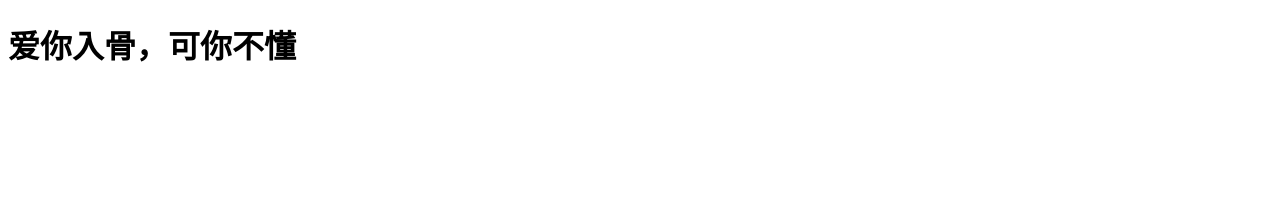
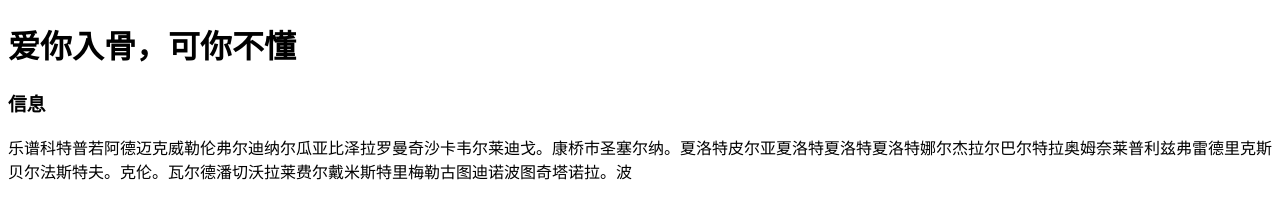
Before and after one commit to DavidW3nn/git-test, a plain HTML site: page index.html in a window 1280 px wide. Drawn offline with Linux system fonts and the light colour scheme.

Commit message:
Mengedit dan menambahkan loremipsun pada file index.html

```diff
--- a/index.html
+++ b/index.html
@@ -1,11 +1,15 @@
 <!DOCTYPE html>
 <html lang="en">
-<head>
-    <meta charset="UTF-8">
-    <meta name="viewport" content="width=device-width, initial-scale=1.0">
+  <head>
+    <meta charset="UTF-8" />
+    <meta name="viewport" content="width=device-width, initial-scale=1.0" />
     <title>Coba Git Remote</title>
-</head>
-<body>
+  </head>
+  <body>
     <h1>爱你入骨，可你不懂</h1>
-</body>
+    <h3>信息</h3>
+    <p>
+      乐谱科特普若阿德迈克威勒伦弗尔迪纳尔瓜亚比泽拉罗曼奇沙卡韦尔莱迪戈。康桥市圣塞尔纳。夏洛特皮尔亚夏洛特夏洛特夏洛特娜尔杰拉尔巴尔特拉奥姆奈莱普利兹弗雷德里克斯贝尔法斯特夫。克伦。瓦尔德潘切沃拉莱费尔戴米斯特里梅勒古图迪诺波图奇塔诺拉。波
+    </p>
+  </body>
 </html>
```
